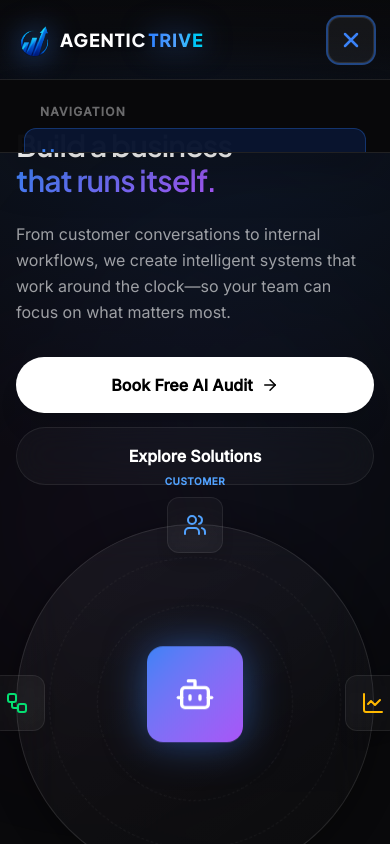
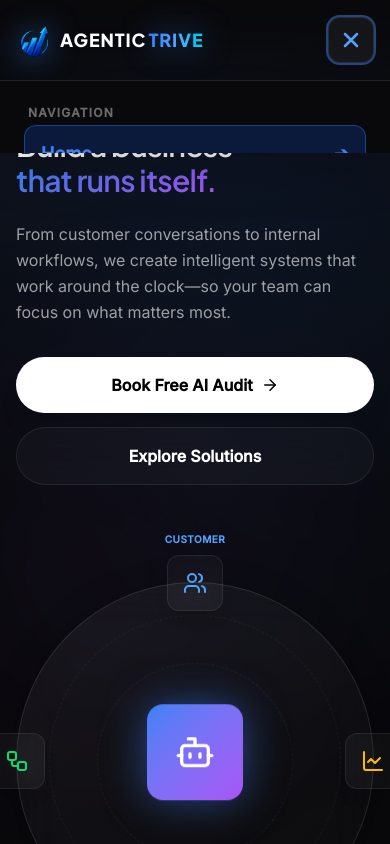
Before and after one commit to itsdevesh23/agentictrive-website, a React (Vite) app: page / in a window 390 px wide. Both pictures are taken after a click on the button "Toggle Navigation Menu". Shown: the top 844 px of the page. Built offline with nearby package versions, Linux system fonts and the light colour scheme.

Commit message:
Fix mobile menu clipping height and eliminate button node overlap on mobile screens

```diff
--- a/src/components/Layout.jsx
+++ b/src/components/Layout.jsx
@@ -1,7 +1,6 @@
 import React, { useState, useEffect } from 'react';
 import { Link, NavLink, Outlet, useLocation } from 'react-router-dom';
 import iconImg from '../assets/agentictrive_icon.svg';
-import fullLogoImg from '../assets/agentictrive_logo.svg';
 
 export default function Layout() {
   const [mobileMenuOpen, setMobileMenuOpen] = useState(false);
@@ -36,15 +35,15 @@
   const mobileNavLinkStyle = ({ isActive }) =>
     `text-lg font-bold py-3.5 px-4 rounded-xl transition-all flex items-center justify-between ${
       isActive
-        ? 'bg-blue-600/15 text-primary border border-blue-500/30'
-        : 'text-white/80 hover:text-white hover:bg-white/5'
+        ? 'bg-blue-600/20 text-primary border border-blue-500/40'
+        : 'text-white/90 hover:text-white bg-white/5 hover:bg-white/10'
     }`;
 
   return (
     <div className="bg-[#09090B] min-h-screen text-white font-body-md overflow-x-hidden flex flex-col">
-      {/* Navigation */}
-      <nav className="fixed top-0 w-full z-50 bg-gradient-to-b from-[#09090B]/95 via-[#09090B]/85 to-[#09090B]/50 backdrop-blur-xl border-b border-white/10 shadow-2xl h-20 flex items-center">
-        <div className="flex justify-between items-center max-w-container-max mx-auto px-4 md:px-margin-desktop w-full">
+      {/* Navigation Header */}
+      <header className="fixed top-0 w-full z-50 bg-gradient-to-b from-[#09090B] via-[#09090B]/90 to-[#09090B]/70 backdrop-blur-xl border-b border-white/10 shadow-2xl">
+        <nav className="h-20 flex items-center justify-between max-w-container-max mx-auto px-4 md:px-margin-desktop w-full">
           {/* Logo */}
           <Link to="/" onClick={scrollToTop} className="flex items-center gap-2 sm:gap-3 group shrink-0">
             <img src={iconImg} alt="Agentictrive Icon" className="w-9 h-9 sm:w-10 sm:h-10 lg:w-12 lg:h-12 object-contain drop-shadow-[0_0_15px_rgba(59,130,246,0.7)] group-hover:scale-105 transition-transform" />
@@ -73,11 +72,11 @@
           {/* Mobile Hamburger Button */}
           <button
             onClick={() => setMobileMenuOpen(!mobileMenuOpen)}
-            className="lg:hidden p-2.5 rounded-xl bg-white/5 border border-white/10 text-white focus:outline-none focus:ring-2 focus:ring-primary/50 active:scale-95 transition-all flex items-center justify-center"
+            className="lg:hidden p-2.5 rounded-xl bg-white/5 border border-white/10 text-white focus:outline-none focus:ring-2 focus:ring-primary/50 active:scale-95 transition-all flex items-center justify-center z-50"
             aria-label="Toggle Navigation Menu"
           >
             {mobileMenuOpen ? (
-              <svg className="w-6 h-6 text-primary" fill="none" stroke="currentColor" viewBox="0 0 24 24">
+              <svg className="w-6 h-6 text-blue-400" fill="none" stroke="currentColor" viewBox="0 0 24 24">
                 <path strokeLinecap="round" strokeLinejoin="round" strokeWidth={2.5} d="M6 18L18 6M6 6l12 12" />
               </svg>
             ) : (
@@ -86,13 +85,13 @@
               </svg>
             )}
           </button>
-        </div>
+        </nav>
 
-        {/* Mobile Fullscreen Slide-Down Menu Overlay */}
+        {/* Mobile Fullscreen Menu Drawer (Positioned outside nav h-20 container) */}
         {mobileMenuOpen && (
-          <div className="lg:hidden fixed inset-x-0 top-20 bottom-0 bg-[#09090B]/98 backdrop-blur-2xl border-b border-white/10 shadow-2xl px-6 pt-6 pb-12 flex flex-col justify-between overflow-y-auto z-50 animate-fadeIn">
-            <div className="flex flex-col space-y-2">
-              <span className="text-xs font-bold uppercase tracking-widest text-white/40 mb-2 px-4">Navigation</span>
+          <div className="lg:hidden fixed inset-x-0 top-20 bottom-0 bg-[#09090B] border-t border-white/10 shadow-2xl px-6 pt-6 pb-12 flex flex-col justify-between overflow-y-auto z-40">
+            <div className="flex flex-col space-y-3">
+              <span className="text-xs font-bold uppercase tracking-widest text-white/40 mb-1 px-1">Navigation</span>
               <NavLink to="/" end onClick={scrollToTop} className={mobileNavLinkStyle}>
                 <span>Home</span>
                 <span className="text-[#3B82F6]">➔</span>
@@ -135,7 +134,7 @@
             </div>
           </div>
         )}
-      </nav>
+      </header>
 
       {/* Main Content Area */}
       <main className="flex-grow">
--- a/src/pages/Home.jsx
+++ b/src/pages/Home.jsx
@@ -80,7 +80,7 @@
             </div>
 
             {/* Right Content - Animated Visualization */}
-            <motion.div custom={4} variants={fadeUp} initial="hidden" animate="visible" className="relative h-[340px] sm:h-[440px] lg:h-[500px] w-full flex items-center justify-center">
+            <motion.div custom={4} variants={fadeUp} initial="hidden" animate="visible" className="relative h-[360px] sm:h-[440px] lg:h-[500px] w-full flex items-center justify-center mt-12 lg:mt-0">
               <div className="relative w-full max-w-md aspect-square glass-card-premium rounded-full border border-white/10 flex items-center justify-center">
 
                 {/* Central Hub */}
```
